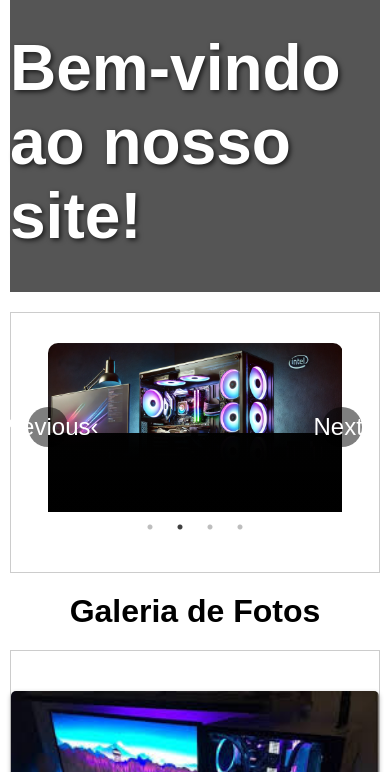
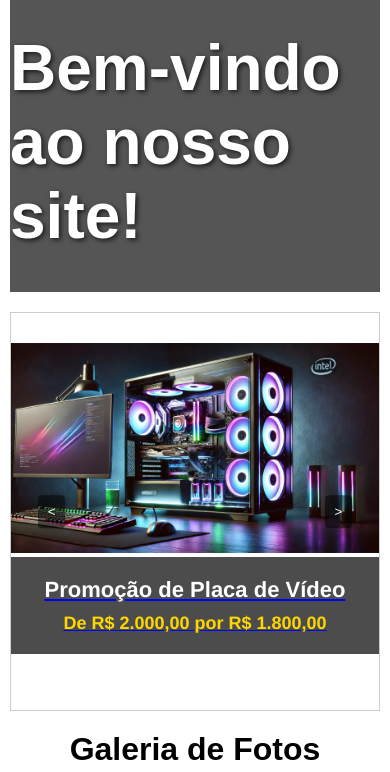
Before and after one commit to Arthur-Thome/Projeto-Final-Web, a website: page index.html in a window 390 px wide. Shown: the part 72-844 px from the top of the page. Drawn offline with nearby package versions, Linux system fonts and the light colour scheme.

Commit message:
Arrumando o carrosel

```diff
--- a/index.html
+++ b/index.html
@@ -5,15 +5,10 @@
         <meta name="viewport" content="width=device-width, initial-scale=1.0">
         <title>TS Computech</title>
 
-        <!-- jQuery deve vir primeiro -->
-        <script src="https://code.jquery.com/jquery-3.6.0.min.js"></script>
+        <!-- Glide.js CSS -->
+        <link rel="stylesheet" href="https://cdn.jsdelivr.net/npm/@glidejs/glide/dist/css/glide.core.min.css">
+        <link rel="stylesheet" href="https://cdn.jsdelivr.net/npm/@glidejs/glide/dist/css/glide.theme.min.css">
 
-        <!-- Slick CSS -->
-        <link rel="stylesheet" type="text/css" href="https://cdnjs.cloudflare.com/ajax/libs/slick-carousel/1.8.1/slick.min.css"/>
-        <link rel="stylesheet" type="text/css" href="https://cdnjs.cloudflare.com/ajax/libs/slick-carousel/1.8.1/slick-theme.min.css"/>
-
-        <!-- Slick JS (depois do jQuery) -->
-        <script type="text/javascript" src="https://cdnjs.cloudflare.com/ajax/libs/slick-carousel/1.8.1/slick.min.js"></script>
 
         <link rel="stylesheet" href="style.css">
         <link rel="icon" href="./images/favicon.png" type="image/png">
@@ -48,44 +43,55 @@
 </div>
 
 <!-- Carrossel de Promoções -->
+<!-- Carrossel de Promoções com Glide.js -->
 <section>
-    <div class="carrossel">
+    <div class="glide" id="promo-carousel">
+        <div class="glide__track" data-glide-el="track">
+            <ul class="glide__slides">
+                <li class="glide__slide">
                     <a href="./promotions.html">
-            <div>
                         <img src="images/promo1.png" alt="Promoção 1">
                         <div class="promo-description">
                             <div class="promo-title">Desconto de até 20% em PCs Gamer!</div>
                             <div class="promo-price">De R$ 5.000,00 por R$ 4.000,00</div>
                         </div>
-            </div>
                     </a>
+                </li>
+                <li class="glide__slide">
                     <a href="./promotions.html">
-            <div>
                         <img src="images/promo1.png" alt="Promoção 2">
                         <div class="promo-description">
                             <div class="promo-title">Promoção de Placa de Vídeo</div>
                             <div class="promo-price">De R$ 2.000,00 por R$ 1.800,00</div>
                         </div>
-            </div>
                     </a>
+                </li>
+                <li class="glide__slide">
                     <a href="./promotions.html">
-            <div>
                         <img src="images/promo1.png" alt="Promoção 3">
                         <div class="promo-description">
                             <div class="promo-title">Desconto de 15% em Kits de Upgrade</div>
                             <div class="promo-price">De R$ 1.500,00 por R$ 1.275,00</div>
                         </div>
-            </div>
                     </a>
+                </li>
+                <li class="glide__slide">
                     <a href="./promotions.html">
-            <div>
                         <img src="images/promo1.png" alt="Promoção 4">
                         <div class="promo-description">
                             <div class="promo-title">Monitor Gamer 144Hz com 10% OFF</div>
                             <div class="promo-price">De R$ 1.200,00 por R$ 1.080,00</div>
                         </div>
+                    </a>
+                </li>
+            </ul>
         </div>
-        </a>
+
+        <!-- Navegação -->
+        <div class="glide__arrows" data-glide-el="controls">
+            <button class="glide__arrow glide__arrow--left" data-glide-dir="<">&lt;</button>
+            <button class="glide__arrow glide__arrow--right" data-glide-dir=">">&gt;</button>
+        </div>
     </div>
 </section>
 
@@ -127,36 +133,33 @@
                 <p><strong>Descrição</strong> PC Gamer </p>
             </div>
         </div>
-        <div class="gallery-item">
-            <img src="./images/pc5.png" alt="PC Gamer">
-            <div class="photo-info">
-                <p><strong>Nome:</strong> PC Gamer</p>
-                <p><strong>Valor:</strong> R$ 900,00</p>
-                <p><strong>Descrição</strong> PC Gamer</p>
-            </div>
-        </div>
-    </div>
 </section>
 
+<!-- Glide.js JS -->
+<script src="https://cdn.jsdelivr.net/npm/@glidejs/glide/dist/glide.min.js"></script>
+
 <script>
-// Carrossel
-$(document).ready(function(){
-    if (typeof $.fn.slick === 'undefined') {
-      console.error("Slick não foi carregado corretamente.");
-    } else {
-      $('.carrossel').slick({
-        infinite: true,
-        slidesToShow: 1,
-        slidesToScroll: 1,
-        autoplay: true,
-        autoplaySpeed: 3000,
-        arrows: true,
-        dots: true
-      });
+// Carrossel com Glide.js
+const glide = new Glide('#promo-carousel', {
+    type: 'carousel',    // Tipo de carrossel
+    perView: 1,          // Exibir um slide por vez
+    focusAt: 'center',   // Centralizar o slide atual
+    autoplay: 3000,      // Intervalo de autoplay
+    gap: 0,              // Espaçamento entre os slides
+    keyboard: true,      // Navegação via teclas
+    breakpoints: {
+        1024: {
+            perView: 1,
+        },
+        768: {
+            perView: 1,
+        },
+        480: {
+            perView: 1,
         }
-  });
+    }
+}).mount();
 </script>
-
 <script src="script.js"></script>
 </body>
 </html>
--- a/style.css
+++ b/style.css
@@ -459,91 +459,65 @@ input.error:focus {
 }
 
 /* Carrossel de Promoções */
-/* Estilo para centralizar e limitar a largura do carrossel */
-.carrossel {
-    max-width: 80%; /* Largura máxima do carrossel */
-    margin: auto; /* Centraliza o carrossel */
-    position: relative;
+.glide__slide img {
+    width: 100%;
+    height: auto;
+    object-fit: cover;
 }
 
-/* Estilo das imagens no carrossel */
-.carrossel img {
-    width: 100%; /* Imagem ocupa toda a largura do contêiner */
-    height: auto; /* Mantém a proporção da imagem */
-    max-height: 300px; /* Define altura máxima */
-    object-fit: cover; /* Corta a imagem mantendo o enquadramento */
-    border-radius: 10px; /* Bordas arredondadas para suavizar a imagem */
+.glide__arrows {
+    position: absolute;
+    top: 50%;
+    width: 100%;
+    display: flex;
+    justify-content: space-between;
+    transform: translateY(-50%);
 }
 
-/* Estilo fixo da descrição das promoções */
-.promo-description {
-    display: flex;
-    flex-direction: column;
-    justify-content: center;
-    align-items: center;
-    text-align: center;
-    padding: 15px;
-    background: linear-gradient(to bottom, rgba(0, 0, 0, 0.3), rgba(0, 0, 0, 0.7));
-    color: #fff;
-    position: absolute;
-    bottom: 0;
-    left: 0;
-    right: 0;
-    opacity: 1; /* Descrição sempre visível */
-    border-radius: 0 0 10px 10px; /* Ajusta o arredondamento */
+.glide__arrow {
+    background: rgba(0, 0, 0, 0.5);
+    color: white;
+    border: none;
+    padding: 10px;
+    cursor: pointer;
 }
 
-/* Estilo do título e preço */
-.promo-title {
-    font-size: 20px;
-    font-weight: bold;
-    margin-bottom: 5px;
+/* Estilo do contêiner da descrição */
+/* Estilo básico do contêiner da descrição */
+.glide__slide .promo-description {
+    bottom: 20px; /* Distância do fundo */
+    left: 20px; /* Distância da borda esquerda */
+    right: 20px; /* Distância da borda direita */
+    background: rgba(0, 0, 0, 0.7); /* Fundo semi-transparente mais escuro para contraste */
+    padding: 20px; /* Aumenta o espaçamento interno */
+    color: white; /* Cor do texto (garante que as letras fiquem brancas) */
+    font-family: 'Helvetica', sans-serif; /* Fonte mais moderna e limpa */
+    text-align: center; /* Alinhamento no centro */
+    box-sizing: border-box; /* Inclui padding nas dimensões */
+    opacity: 1; /* Garante que o fundo seja visível */
+    display: flex; /* Usando flexbox */
+    flex-direction: column; /* Alinha os itens em uma coluna */
+    justify-content: flex-end; /* Garante que o conteúdo se alinhe ao fundo */
+    transition: 0.3s ease, transform 0.3s ease; /* Transição suave para o hover */
 }
 
-.promo-price {
-    font-size: 18px;
-    font-weight: 400;
+/* Estilo do título */
+.glide__slide .promo-title {
+    font-size: 22px; /* Aumenta o tamanho do título */
+    font-weight: bold;
+    margin-bottom: 10px; /* Distância abaixo do título */
 }
 
-/* Estilo das setas de navegação */
-.slick-prev, .slick-next {
-    position: absolute;
-    top: 50%;
-    transform: translateY(-50%);
-    background-color: rgba(0, 0, 0, 0.5); /* Fundo semitransparente */
-    color: #fff;
-    font-size: 24px;
-    width: 40px;
-    height: 40px;
-    border-radius: 50%;
-    display: flex;
-    justify-content: center;
-    align-items: center;
-    z-index: 1;
-    cursor: pointer;
-    transition: background-color 0.3s ease;
+/* Estilo do preço */
+.glide__slide .promo-price {
+    font-size: 18px; /* Aumenta o tamanho do preço */
+    color: #FFD700; /* Cor dourada para destacar o preço */
+    font-weight: 600; /* Peso da fonte para dar ênfase */
 }
 
-/* Posiciona as setas */
-.slick-prev {
-    left: -20px;
-}
-
-.slick-next {
-    right: -20px;
-}
-
-/* Remove as palavras padrão e define as setas */
-.slick-prev:before, .slick-next:before {
-    content: none; /* Remove o texto padrão */
-}
-
-.slick-prev::after {
-    content: '‹'; /* Ícone da seta esquerda */
-}
-
-.slick-next::after {
-    content: '›'; /* Ícone da seta direita */
+/* Efeito de hover na descrição */
+.glide__slide:hover .promo-description {
+    background: rgba(0, 0, 0, 0.85); /* Fundo mais escuro no hover */
 }
 
 /* Estilo da seção de serviços */
@@ -715,18 +689,19 @@ input.error:focus {
     }
 
     /* Carrossel */
-
-    .carousel {
-        max-width: 700px;
+    .promo-description {
+        bottom: 15px;
+        left: 15px;
+        right: 15px;
+        padding: 15px;
     }
 
-    .carousel-item p {
-        font-size: 14px; /* Ajustado para 14px */
+    .promo-title {
+        font-size: 18px;
     }
 
-    .carousel-button {
-        padding: 8px 12px;
-        font-size: 14px; /* Ajustado para 14px */
+    .promo-price {
+        font-size: 16px;
     }
 }
 
@@ -793,22 +768,16 @@ input.error:focus {
     }
 
     /* Carrossel */
-
-    .carousel {
-        max-width: 600px;
+    .promo-description {
+        padding: 12px;
     }
 
-    .carousel-container h2 {
-        font-size: 26px; /* Ajustado para 26px */
+    .promo-title {
+        font-size: 16px;
     }
 
-    .carousel-item p {
-        font-size: 13px; /* Ajustado para 13px */
-    }
-
-    .carousel-button {
-        padding: 7px 10px;
-        font-size: 13px; /* Ajustado para 13px */
+    .promo-price {
+        font-size: 14px;
     }
 }
 
@@ -823,29 +792,24 @@ input.error:focus {
 
     /* Carrossel */
 
-    .carousel {
-        max-width: 100%;
+    .promo-description {
+        bottom: 10px;
+        left: 10px;
+        right: 10px;
+        padding: 10px;
     }
 
-    .carousel-container h2 {
-        font-size: 24px;
+    .promo-title {
+        font-size: 14px;
     }
 
-    .carousel-item p {
+    .promo-price {
         font-size: 12px;
     }
+}
 
-    .carousel-button {
-        padding: 5px 8px;
-        font-size: 12px;
-    }
-
-    /* Ajustando o botão para caber melhor em telas menores */
-    .carousel-button.prev {
-        left: 5px;
-    }
-
-    .carousel-button.next {
-        right: 5px;
+@media (min-width: 3000px) {
+    .glide {
+        max-width: 2000px;  /* Máxima largura do carrossel */
     }
 }
```
Lines whose indentation alone changed are shown as unchanged.
